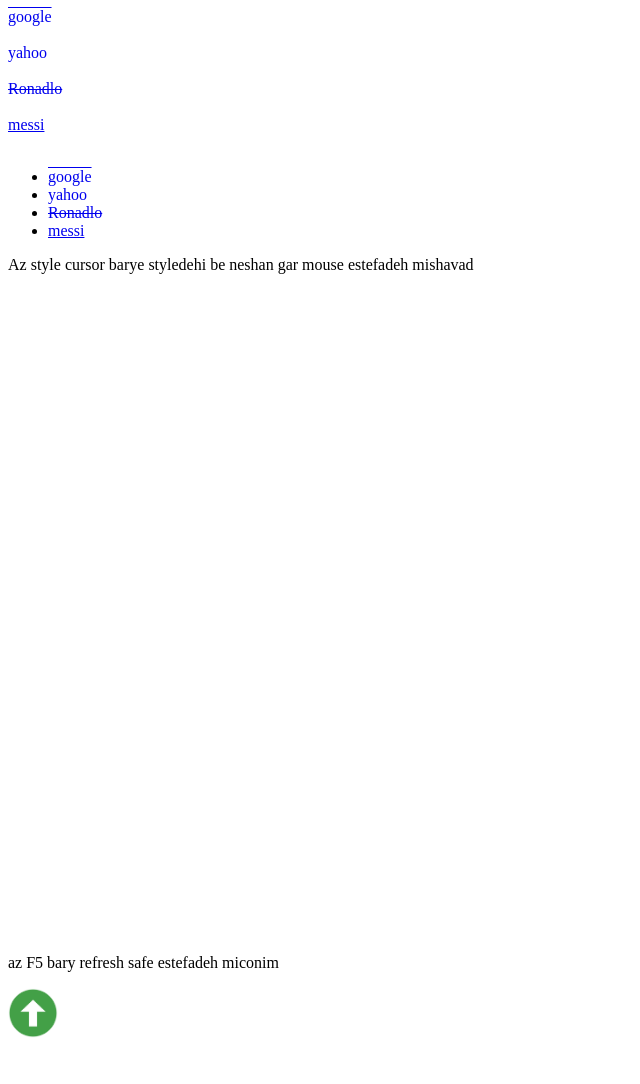
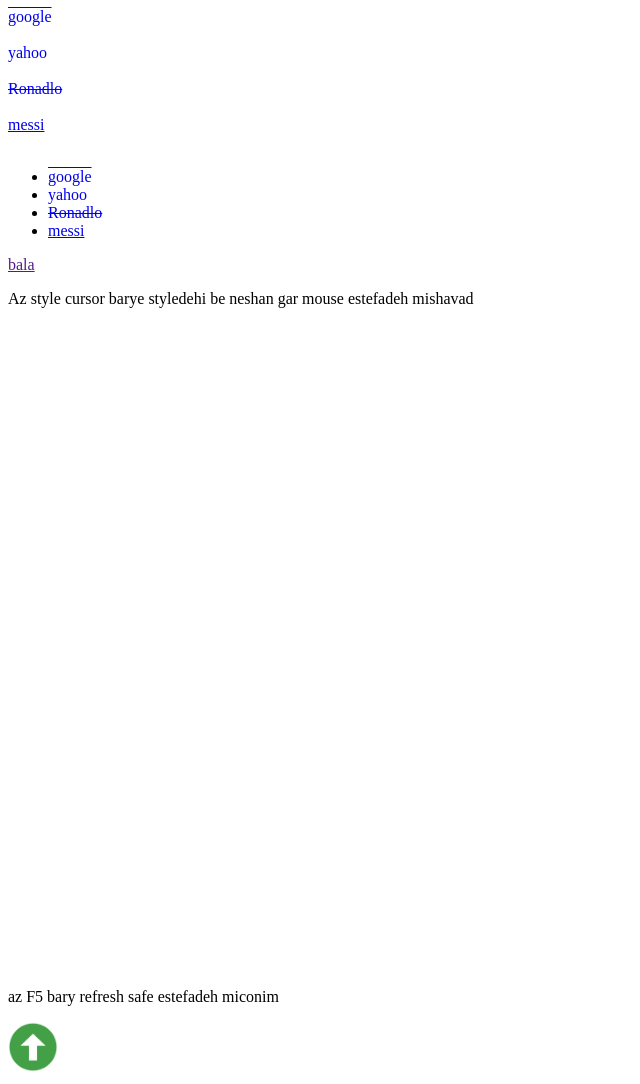
Before and after one commit to Asadi-Alireza/learn-html, a plain HTML site: page E9/index.html in a window 1280 px wide. Shown: the whole page, without its empty margins (0-640 px from the left). Before the commit the page ends 1050 px from the top, so only its background shows below. Drawn offline with Linux system fonts and the light colour scheme.

Commit message:
Introduction Id

```diff
--- a/E9/index.html
+++ b/E9/index.html
@@ -33,7 +33,7 @@
             style="text-decoration: line-through;">Ronadlo</a></li>
          <li>  <a target="_parent" href="https://en.wikipedia.org/wiki/Lionel_Messi">messi </a></li>
     </ul>
-
+    <a href="" id="bala">bala</a>
     <p>Az style cursor barye styledehi be neshan gar mouse estefadeh mishavad</p>
 
     <br><br><br><br><br><br>
@@ -43,7 +43,7 @@
     <br><br><br><br><br><br>
     <br><br><br><br><br><br>
     <p>az F5 bary refresh safe estefadeh miconim</p>
-    <a href="#"><img src="img/download.png" alt="arrow up" title="arrow up" width="50">
+    <a href="#bala"><img src="img/download.png" alt="arrow up" title="arrow up" width="50">
     </a>
 
 </body>
```
